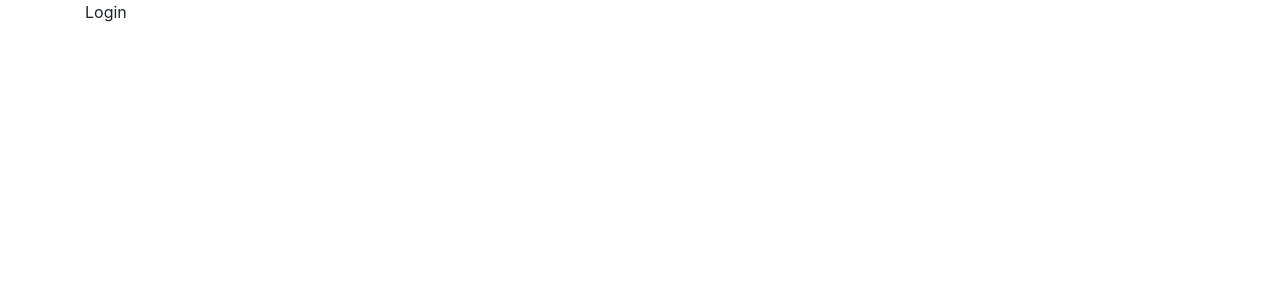
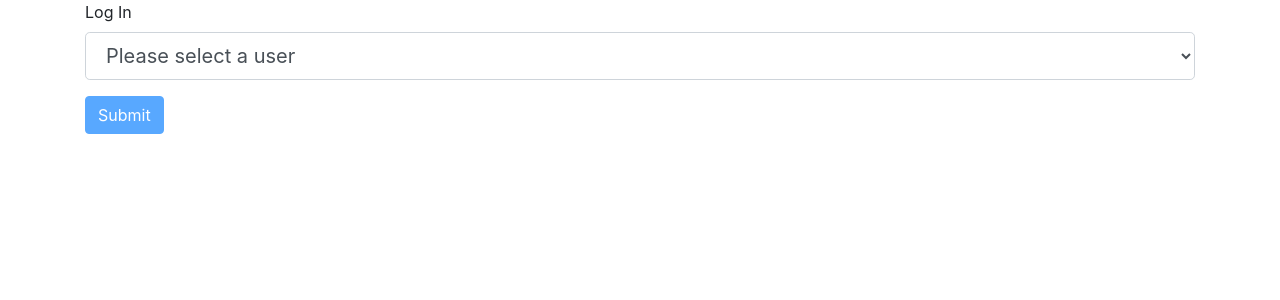
Before and after one commit to RadwaMohammed/Would-You-Rather-App, a React (Create React App) app: page / in a window 1280 px wide. Shown: the top 300 px of the page. Built offline with nearby package versions, Linux system fonts and the light colour scheme.

Commit message:
feat: Build LoginIn component

```diff
--- a/src/components/Login.js
+++ b/src/components/Login.js
@@ -1,12 +1,96 @@
 import React, { Component } from 'react';
+import { connect } from 'react-redux';
+import { setAuthedUser } from '../actions/authedUser';
+
+import Form from 'react-bootstrap/Form';
+import Button from 'react-bootstrap/Button';
 
 class Login extends Component {
+
+  state = {
+    authedUserId: '',
+  }
+
+  /**
+   * Handle the change on the value of the select element
+   * @param {object} e - The event object
+   */
+  handleChange = e => {
+    // Update the <authedUserId> of the state
+    // with the value of the select element
+    this.setState({authedUserId: e.target.value});
+  }
+
+   /**
+   * Handle the submit of the login form
+   * @param {object} e - The event object
+   */
+  handleSubmit = e => {
+    const { authedUserId } = this.state;
+    e.preventDefault();
+    // Set the authed user in the store with
+    // the authedUser's id that the user has selected
+    this.props.setAuthedUser(authedUserId);
+  }
+
   render() {
+    const { authedUserId } = this.state;
+    const { users } = this.props;
     return (
-      <div>
-        Login
-      </div>
+      <Form onSubmit={this.handleSubmit}>
+        <Form.Group controlId="Form.ControlSelect">
+          <Form.Label>Log In</Form.Label>
+          <Form.Control
+            as="select"
+            size="lg"
+            value={authedUserId}
+            onChange={this.handleChange}
+          >
+            <option value="" disabled>Please select a user</option>
+            {
+              // Loop over the users array to dispaly the users's names
+              users.map(user => (<option key={user.id} value={user.id}>
+                {user.name}
+              </option>))
+            }
+          </Form.Control>
+        </Form.Group>
+        <Button
+          variant="primary"
+          type="submit"
+          // To make sure the authedUserId  always not empty
+          disabled={authedUserId === ''}
+        >
+          Submit
+        </Button>
+      </Form>
     )
   }
 }
-export default Login;
+
+
+/**
+ * The mapStateToProps function - get the state parts that App component needs
+ * @param {Object} state - The state of the store
+ * @param {object} state.users - The users slice of the state
+ * @returns {object} An object containing the users'values array
+ */
+const mapStateToProps = ({ users }) => ({
+  users: Object.values(users),
+});
+
+/**
+ * The mapDispatchToProps function - used for dispatching actions to the store
+ * @param {function} dispatch - Call store.dispatch to dispatch an action
+ * @returns {object} An object containing property its value is a function that
+ *                   dispatch action returned by action creator <setAuthedUser>
+ */
+
+const mapDispatchToProps = dispatch => ({
+  setAuthedUser: id => dispatch(setAuthedUser(id))
+});
+
+/* Using the connect() function to make container component
+   to read state from the store and dispatch actions
+*/
+export default connect(mapStateToProps, mapDispatchToProps)(Login);
```
